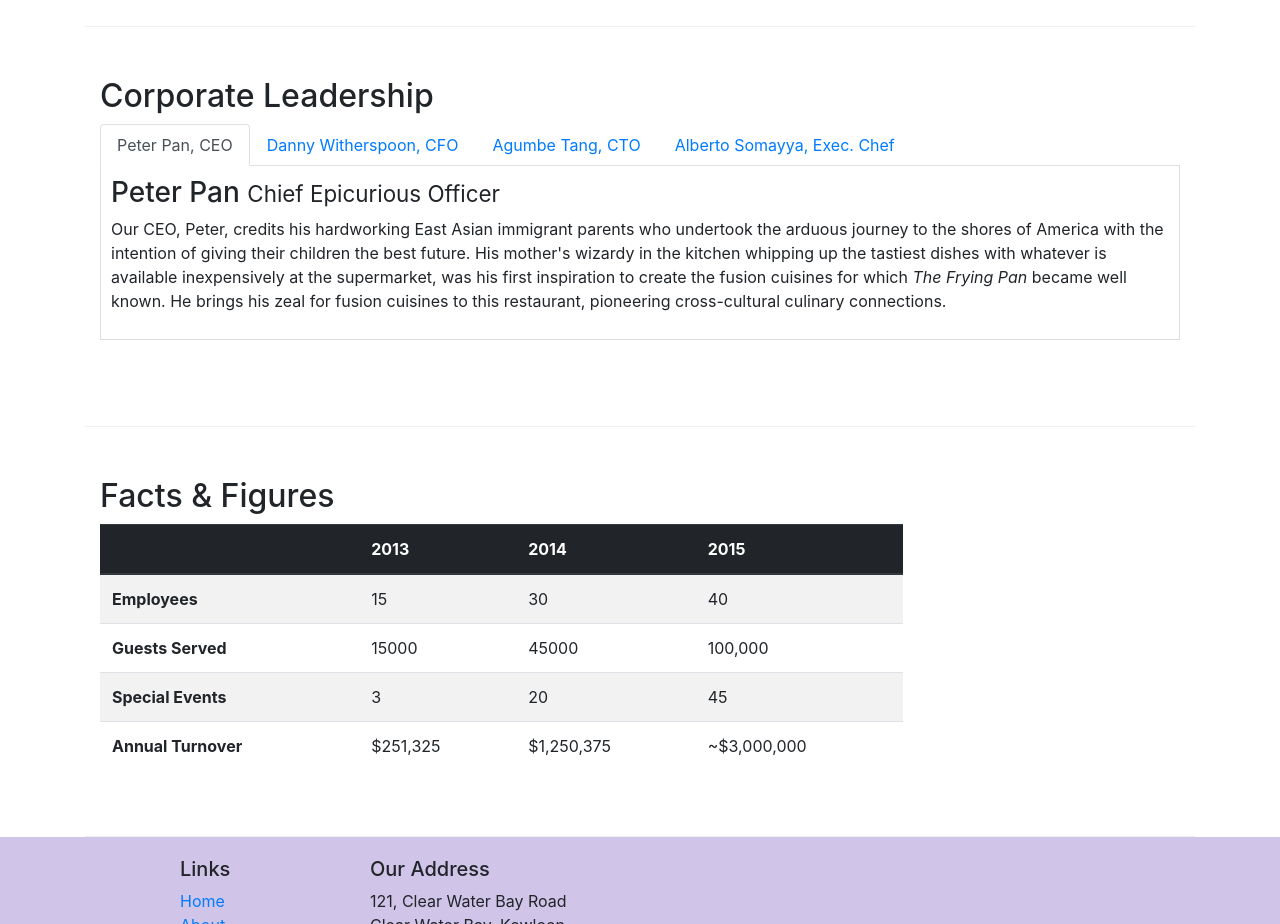
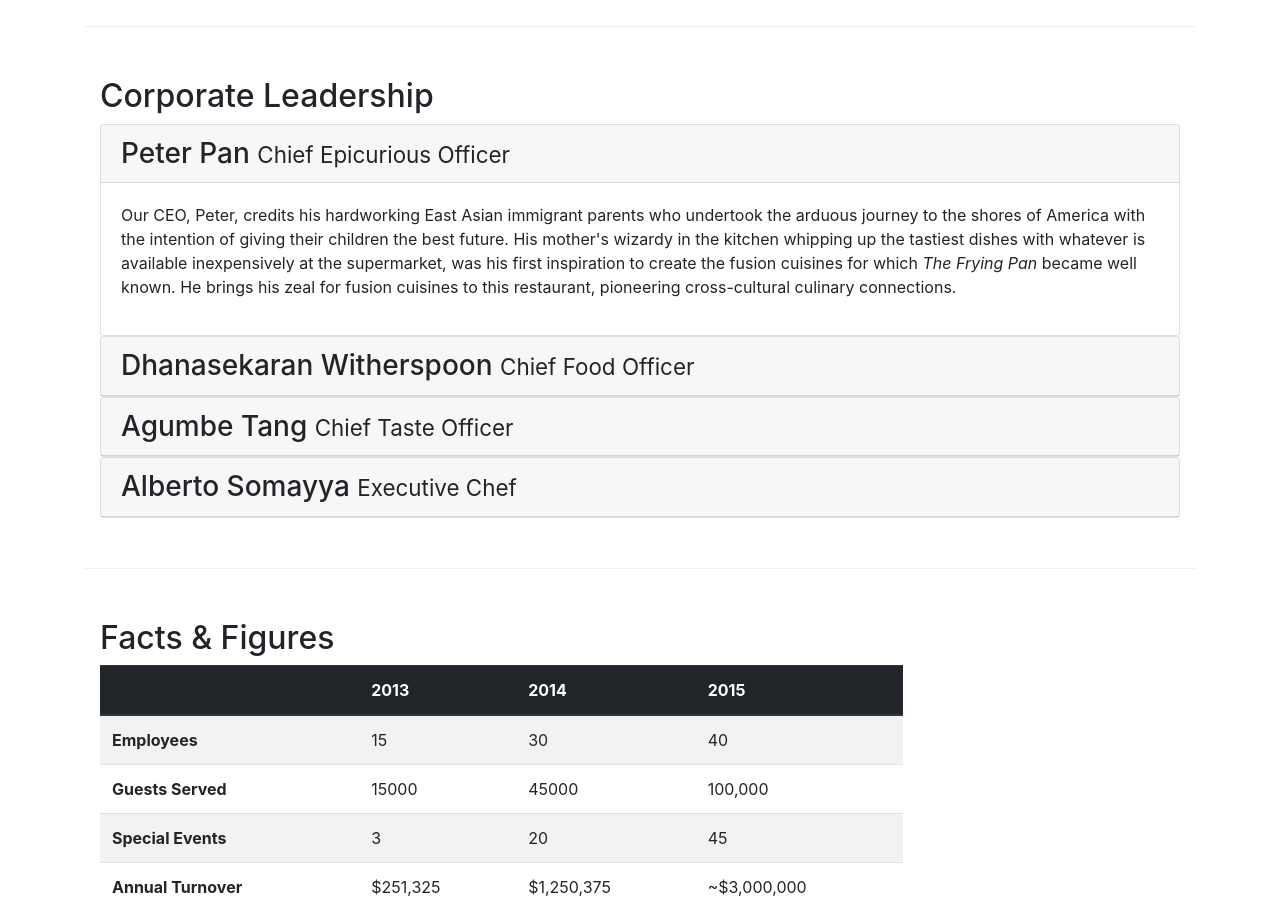
Before and after one commit to esthertrejo/Bootstrap-course, a website: page aboutus.html in a window 1280 px wide. Shown: the part 940-1864 px from the top of the page. Drawn offline with nearby package versions, Linux system fonts and the light colour scheme.

Commit message:
Accordion

```diff
--- a/aboutus.html
+++ b/aboutus.html
@@ -109,43 +109,66 @@
         <div class="row row-content">
             <div class="col-12">
                 <h2>Corporate Leadership</h2>
-                <ul class="nav nav-tabs">
-                    <li class="nav-item">
-                      <a class="nav-link active" href="#peter" role="tab" data-toggle="tab">Peter Pan, CEO</a>
-                    </li>
 
-                    <li class="nav-item">
-                      <a class="nav-link" href="#danny" role="tab" data-toggle="tab">Danny Witherspoon, CFO</a>
-                    </li>
-
-                    <li class="nav-item">
-                      <a class="nav-link" href="#agumbe"role="tab" data-toggle="tab">Agumbe Tang, CTO</a>
-                    </li>
-
-                    <li class="nav-item">
-                      <a class="nav-link" href="#alberto" role="tab" data-toggle="tab">Alberto Somayya, Exec. Chef</a>
-                    </li>
-                </ul>
-
-                <div class="tab-content">
-                    <div role="tabpanel" class="tab-pane fade show active" id="peter">
-                        <h3>Peter Pan <small>Chief Epicurious Officer</small></h3>
-                        <p class="d-none d-sm-block">Our CEO, Peter, credits his hardworking East Asian immigrant parents who undertook the arduous journey to the shores of America with the intention of giving their children the best future. His mother's wizardy in the kitchen whipping up the tastiest dishes with whatever is available inexpensively at the supermarket, was his first inspiration to create the fusion cuisines for which <em>The Frying Pan</em> became well known. He brings his zeal for fusion cuisines to this restaurant, pioneering cross-cultural culinary connections.</p>
+                <div id="accordion">
+                    <div class="card">
+                        <div class="card-header" role="tab" id="peterhead">
+                            <h3 class="mb-0">
+                                <a data-toggle="collapse" data-target="#peter">
+                                    Peter Pan <small>Chief Epicurious Officer</small>
+                                </a>
+                            </h3>
+                        </div>
+                        <div class="collapse show" id="peter" data-parent="#accordion">
+                            <div class="card-body">
+                                <p class="d-none d-sm-block">Our CEO, Peter, credits his hardworking East Asian immigrant parents who undertook the arduous journey to the shores of America with the intention of giving their children the best future. His mother's wizardy in the kitchen whipping up the tastiest dishes with whatever is available inexpensively at the supermarket, was his first inspiration to create the fusion cuisines for which <em>The Frying Pan</em> became well known. He brings his zeal for fusion cuisines to this restaurant, pioneering cross-cultural culinary connections.</p>
+                            </div>
+                        </div>
                     </div>
 
-                    <div role="tabpanel" class="tab-pane fade" id="danny">
-                        <h3>Dhanasekaran Witherspoon <small>Chief Food Officer</small></h3>
-                        <p class="d-none d-sm-block">Our CFO, Danny, as he is affectionately referred to by his colleagues, comes from a long established family tradition in farming and produce. His experiences growing up on a farm in the Australian outback gave him great appreciation for varieties of food sources. As he puts it in his own words, <em>Everything that runs, wins, and everything that stays, pays!</em></p>
+                    <div class="card">
+                        <div class="card-header" role="tab" id="dannyhead">
+                            <h3 class="mb-0">
+                                <a class="collapsed" data-toggle="collapse" data-target="#danny">
+                                    Dhanasekaran Witherspoon <small>Chief Food Officer</small>
+                                </a>
+                            </h3>
+                        </div>
+                        <div class="collapse" id="danny" data-parent="#accordion">
+                            <div class="card-body">
+                                <p class="d-none d-sm-block">Our CFO, Danny, as he is affectionately referred to by his colleagues, comes from a long established family tradition in farming and produce. His experiences growing up on a farm in the Australian outback gave him great appreciation for varieties of food sources. As he puts it in his own words, <em>Everything that runs, wins, and everything that stays, pays!</em></p>
+                            </div>
+                        </div>
                     </div>
 
-                    <div role="tabpanel" class="tab-pane fade" id="agumbe">
-                        <h3>Agumbe Tang <small>Chief Taste Officer</small></h3>
-                        <p class="d-none d-sm-block">Blessed with the most discerning gustatory sense, Agumbe, our CTO, personally ensures that every dish that we serve meets his exacting tastes. Our chefs dread the tongue lashing that ensues if their dish does not meet his exacting standards. He lives by his motto, <em>You click only if you survive my lick.</em></p>
+                    <div class="card">
+                        <div class="card-header" role="tab" id="agumbehead">
+                            <h3 class="mb-0">
+                                <a class="collapsed" data-toggle="collapse" data-target="#agumbe">
+                                    Agumbe Tang <small>Chief Taste Officer</small>
+                                </a>
+                            </h3>
+                        </div>
+                        <div class="collapse" id="agumbe" data-parent="#accordion">
+                            <div class="card-body">
+                                <p class="d-none d-sm-block">Blessed with the most discerning gustatory sense, Agumbe, our CTO, personally ensures that every dish that we serve meets his exacting tastes. Our chefs dread the tongue lashing that ensues if their dish does not meet his exacting standards. He lives by his motto, <em>You click only if you survive my lick.</em></p>
+                            </div>
+                        </div>
                     </div>
 
-                    <div role="tabpanel" class="tab-pane fade" id="alberto">
-                        <h3>Alberto Somayya <small>Executive Chef</small></h3>
-                        <p class="d-none d-sm-block">Award winning three-star Michelin chef with wide International experience having worked closely with whos-who in the culinary world, he specializes in creating mouthwatering Indo-Italian fusion experiences. He says, <em>Put together the cuisines from the two craziest cultures, and you get a winning hit! Amma Mia!</em></p>
+                    <div class="card">
+                        <div class="card-header" role="tab" id="albertohead">
+                            <h3 class="mb-0">
+                                <a class="collapsed" data-toggle="collapse" data-target="#alberto">
+                                    Alberto Somayya <small>Executive Chef</small>
+                                </a>
+                            </h3>
+                        </div>
+                        <div class="collapse" id="alberto" data-parent="#accordion">
+                            <div class="card-body">
+                                <p class="d-none d-sm-block">Award winning three-star Michelin chef with wide International experience having worked closely with whos-who in the culinary world, he specializes in creating mouthwatering Indo-Italian fusion experiences. He says, <em>Put together the cuisines from the two craziest cultures, and you get a winning hit! Amma Mia!</em></p>
+                            </div>
+                        </div>
                     </div>
                 </div>
             </div>
```
